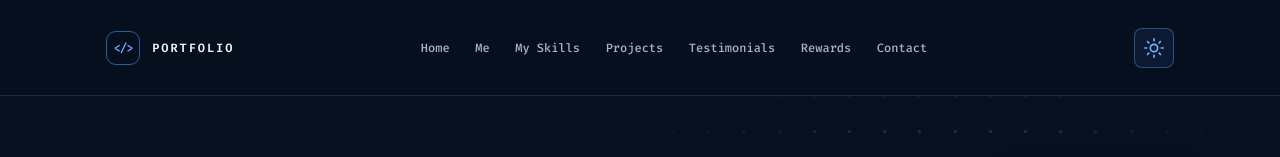
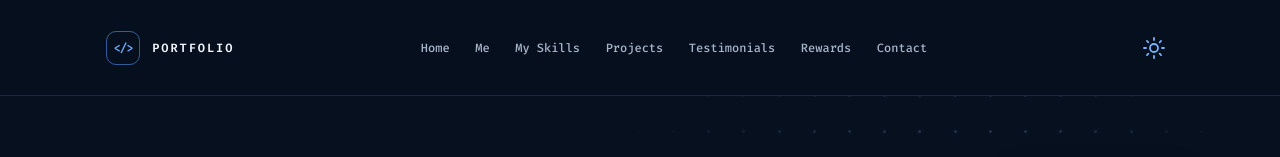
Before and after one commit to joelmsika-pixel/p, a Vue app: page / in a window 1280 px wide. Shown: the top 157 px of the page. Built offline with nearby package versions, Linux system fonts and the light colour scheme.

Commit message:
style: update theme toggle button design for improved accessibility and aesthetics

```diff
--- a/src/App.vue
+++ b/src/App.vue
@@ -110,7 +110,7 @@ onBeforeUnmount(() => {
         >{{ link.label }}</RouterLink>
       </nav>
       <button
-        class="ml-5 grid size-10 shrink-0 place-items-center rounded-lg border border-[rgba(86,157,255,0.4)] bg-[rgba(62,132,220,0.1)] p-2 text-[#75b2ff] transition-colors hover:bg-[rgba(62,132,220,0.18)] max-[900px]:ml-3"
+        class="ml-5 grid size-10 shrink-0 place-items-center rounded-full p-2 text-[#75b2ff] transition-colors hover:text-[#82aaff] focus-visible:outline-2 focus-visible:outline-offset-2 focus-visible:outline-[#75b2ff] max-[900px]:ml-3"
         type="button"
         :aria-label="`Switch to ${theme === 'dark' ? 'light' : 'dark'} theme`"
         :title="`Switch to ${theme === 'dark' ? 'light' : 'dark'} theme`"
```
